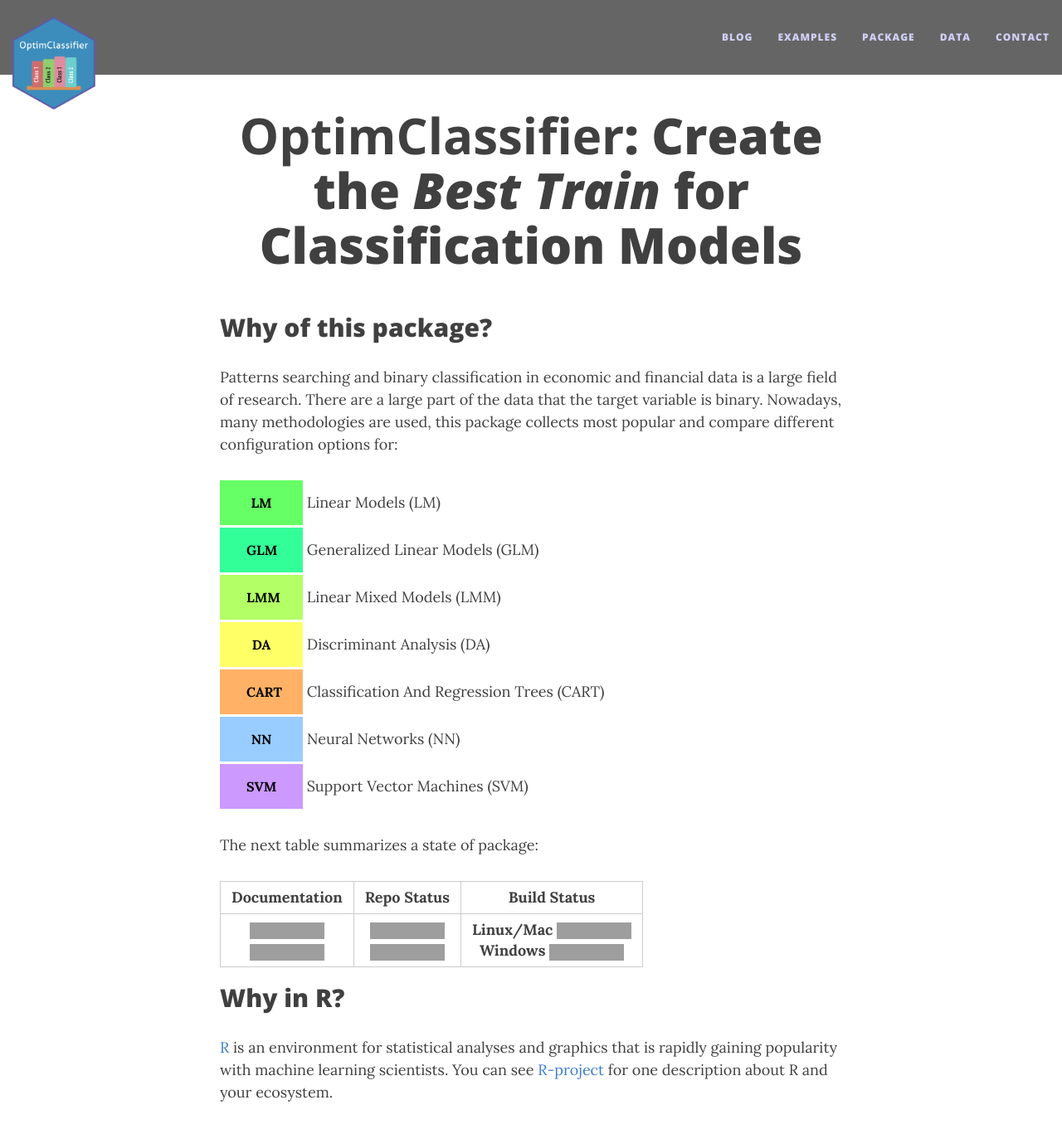
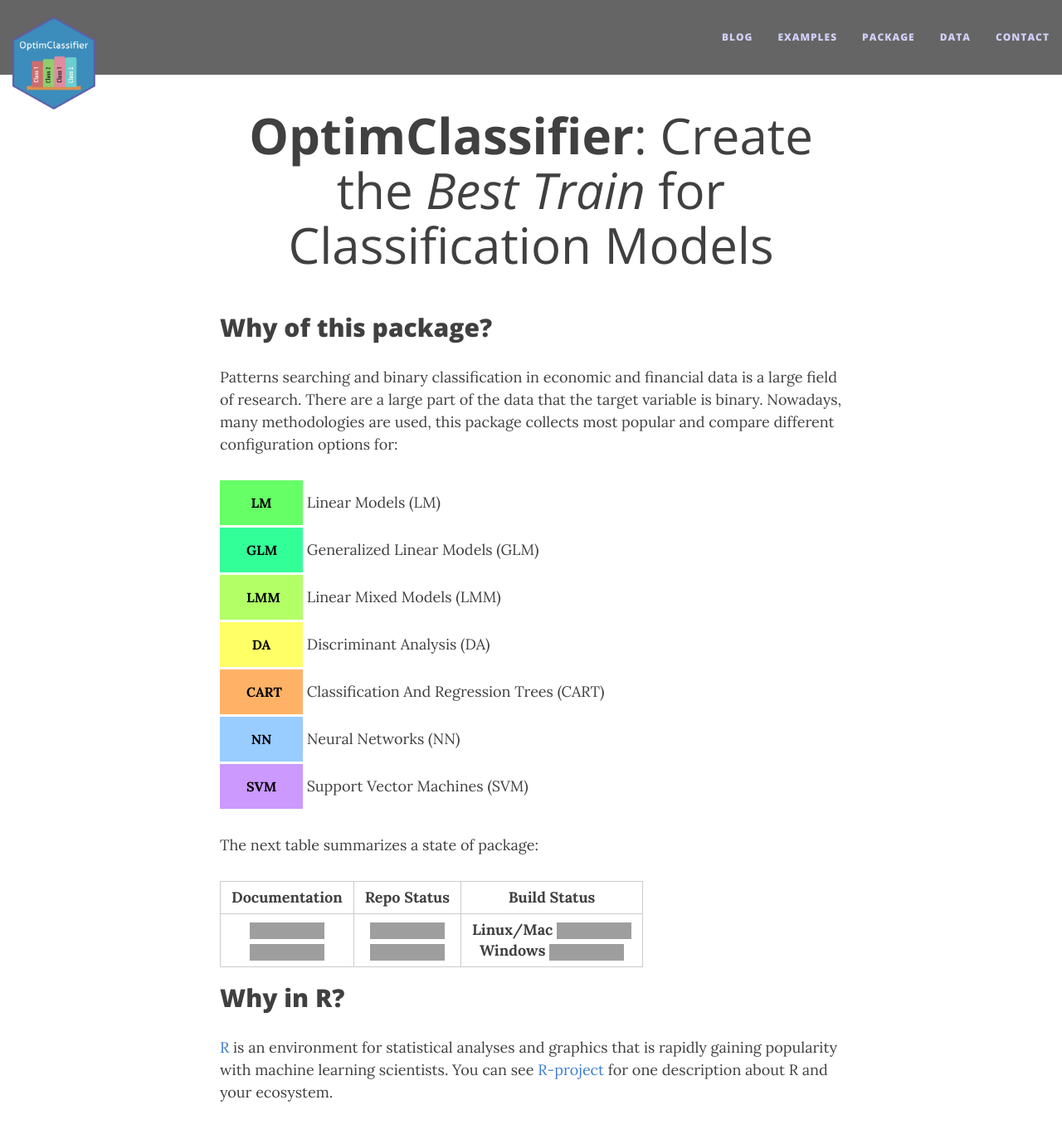
Before and after one commit to economistgame/OptimClassifier, a Jekyll site: the page built from index.md, in a window 1280 px wide and 1400 px high. Shown: the top 1367 px of the window at 83% size. Built offline with Jekyll 4.4.1, drawn with Linux system fonts in a browser that asks for light colours; nearby versions of some CDN libraries; grey boxes are pictures that could not be loaded.

Commit message:
Update main.css

```diff
--- a/css/main.css
+++ b/css/main.css
@@ -604,3 +604,6 @@
     background: grey;
     color: white;
 }
+.hometitle {
+   font-weight: 100;
+}
```
